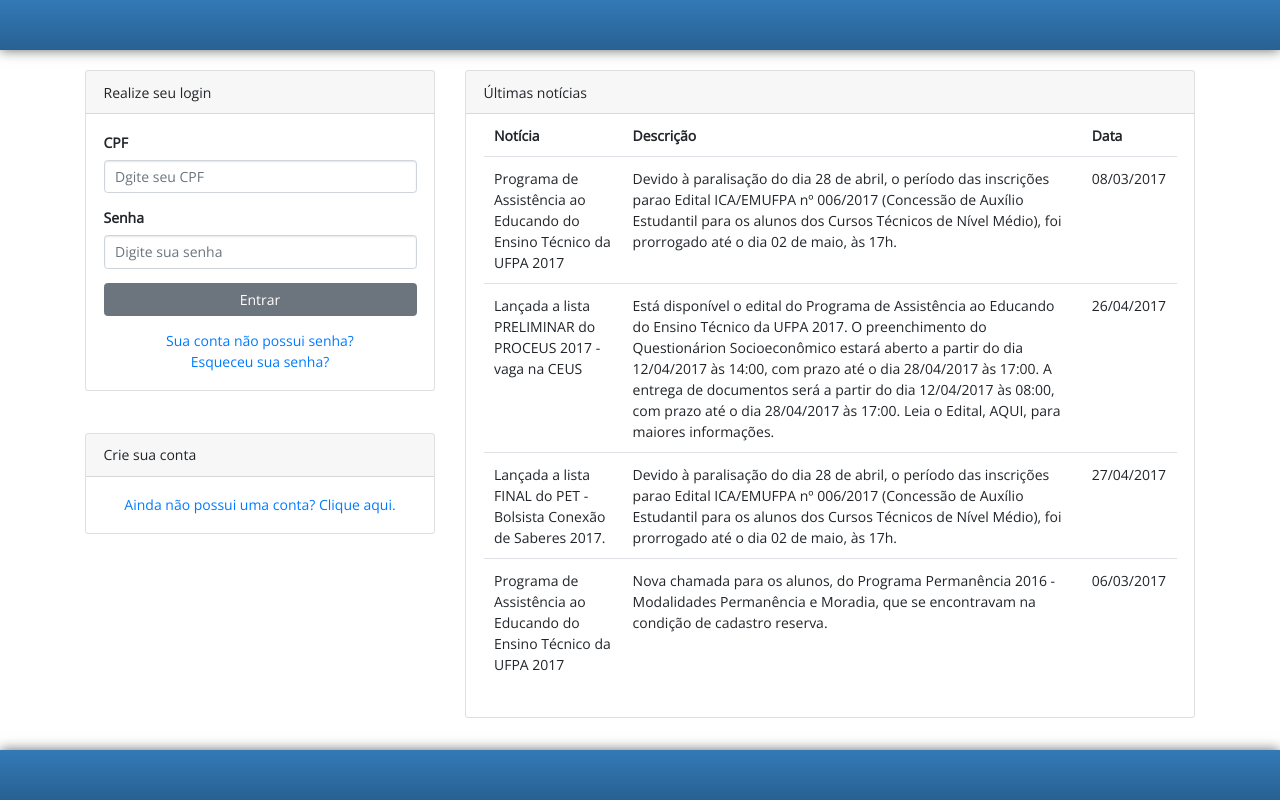
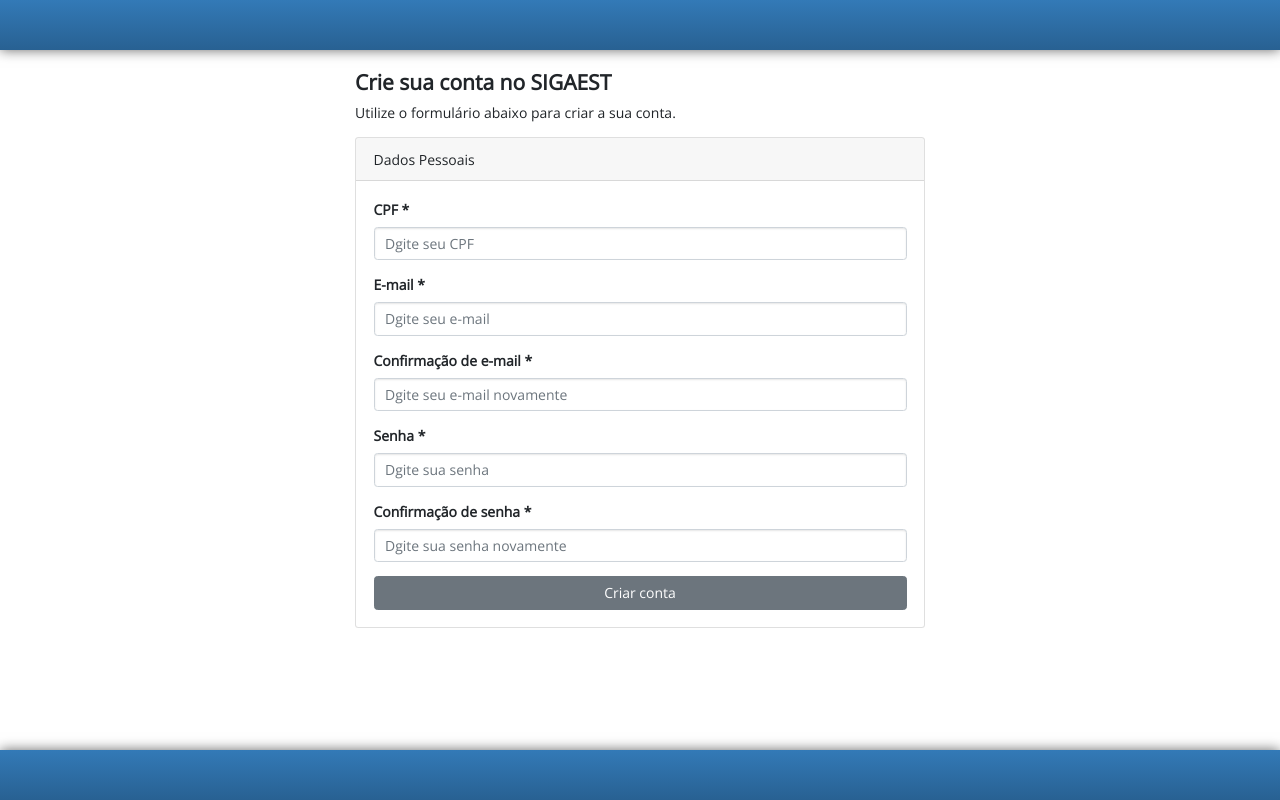
Before and after one commit to FelipeMenezesDM/crud-react, a React app: page / in a window 1280 px wide. Built offline with nearby package versions, Linux system fonts and the light colour scheme.

Commit message:
Finalizando estrutura estática da página de cadastro de aluno.

```diff
--- a/src/api.js
+++ b/src/api.js
@@ -1,10 +1,10 @@
 import React, { Component } from 'react';
-import LoginPage from './containers/login';
+import CadastroAluno from './containers/cadastro-aluno';
 
 class App extends Component {
   render() {
     return (
-      <LoginPage/>
+      <CadastroAluno />
     );
   }
 }
--- /dev/null
+++ b/src/components/forms/cadastro-aluno.js
@@ -0,0 +1,69 @@
+import React from 'react';
+import { Field, reduxForm } from 'redux-form';
+
+const CadastroAlunoForm = props => {
+	return (
+		<form>
+			<div className="form-group">
+				<label htmlFor="cpf"><b>CPF *</b></label>
+				<Field
+					name="cpf"
+					id="cpf"
+					component="input"
+					type="text"
+					className="form-control"
+					placeholder="Dgite seu CPF"
+				/>
+			</div>
+			<div className="form-group">
+				<label htmlFor="email"><b>E-mail *</b></label>
+				<Field
+					name="email"
+					id="email"
+					component="input"
+					type="email"
+					className="form-control"
+					placeholder="Dgite seu e-mail"
+				/>
+			</div>
+			<div className="form-group">
+				<label htmlFor="confirmaEmail"><b>Confirmação de e-mail *</b></label>
+				<Field
+					name="confirmaEmail"
+					id="confirmaEmail"
+					component="input"
+					type="email"
+					className="form-control"
+					placeholder="Dgite seu e-mail novamente"
+				/>
+			</div>
+			<div className="form-group">
+				<label htmlFor="senha"><b>Senha *</b></label>
+				<Field
+					name="senha"
+					id="senha"
+					component="input"
+					type="password"
+					className="form-control"
+					placeholder="Dgite sua senha"
+				/>
+			</div>
+			<div className="form-group">
+				<label htmlFor="confirmaSenha"><b>Confirmação de senha *</b></label>
+				<Field
+					name="confirmaSenha"
+					id="confirmaSenha"
+					component="input"
+					type="password"
+					className="form-control"
+					placeholder="Dgite sua senha novamente"
+				/>
+			</div>
+			<button className="btn btn-secondary btn-block">Criar conta</button>
+		</form>
+	);
+}
+
+export default reduxForm({
+	form: "cadastro-aluno"
+})(CadastroAlunoForm);
--- /dev/null
+++ b/src/containers/cadastro-aluno.js
@@ -0,0 +1,25 @@
+import React, { Component } from 'react';
+import { Provider } from "react-redux";
+import store from "../reducers/store";
+import CadastroAlunoForm from "../components/forms/cadastro-aluno";
+
+export default class CadastroAluno extends Component {
+	render() {
+		return (
+			<div className="container form-container">
+				<h4>Crie sua conta no SIGAEST</h4>
+				<p>Utilize o formulário abaixo para criar a sua conta.</p>
+				<div className="card">
+					<div className="card-header">
+						Dados Pessoais
+					</div>
+					<div className="card-body">
+						<Provider store={store}>
+							<CadastroAlunoForm />
+						</Provider>
+					</div>
+				</div>
+			</div>
+		);
+	}
+}
--- a/src/containers/login.js
+++ b/src/containers/login.js
@@ -5,7 +5,7 @@ import LoginForm from "../components/forms/login";
 import UltimasNoticias from "../components/noticias";
 
 
-export default class LoginPage extends Component {
+export default class Login extends Component {
 	render() {
 		return (
 			<div className="container">
@@ -15,7 +15,7 @@ export default class LoginPage extends Component {
 							<div className="card-header">Realize seu login</div>
 							<div className="card-body">
 								<Provider store={store}>
-									<LoginForm/>
+									<LoginForm />
 								</Provider>
 							</div>
 						</div>
--- a/src/styles/style.css
+++ b/src/styles/style.css
@@ -32,6 +32,11 @@ h6 {
 
 hr {
 	margin: 0;
+}
+
+.form-container {
+	max-width: 600px;
+	margin: 0 auto;
 }
 
 
```
